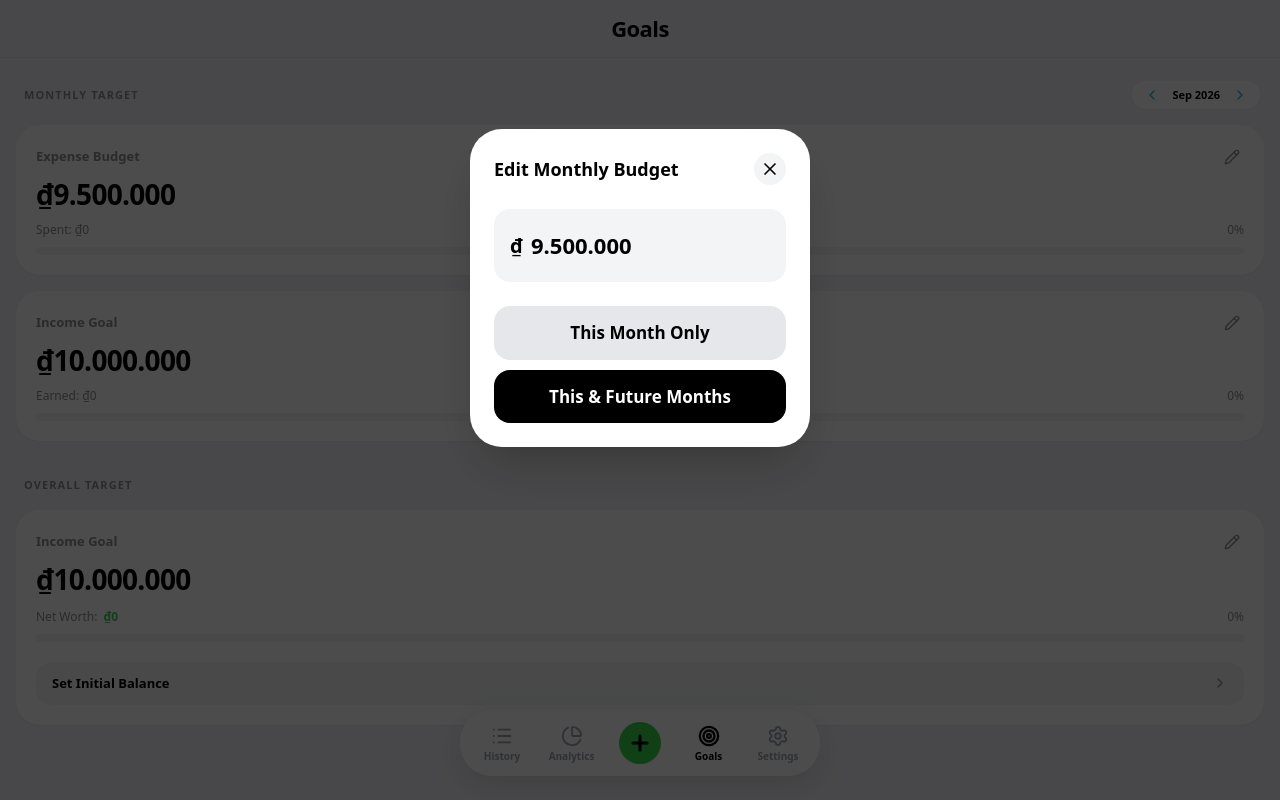
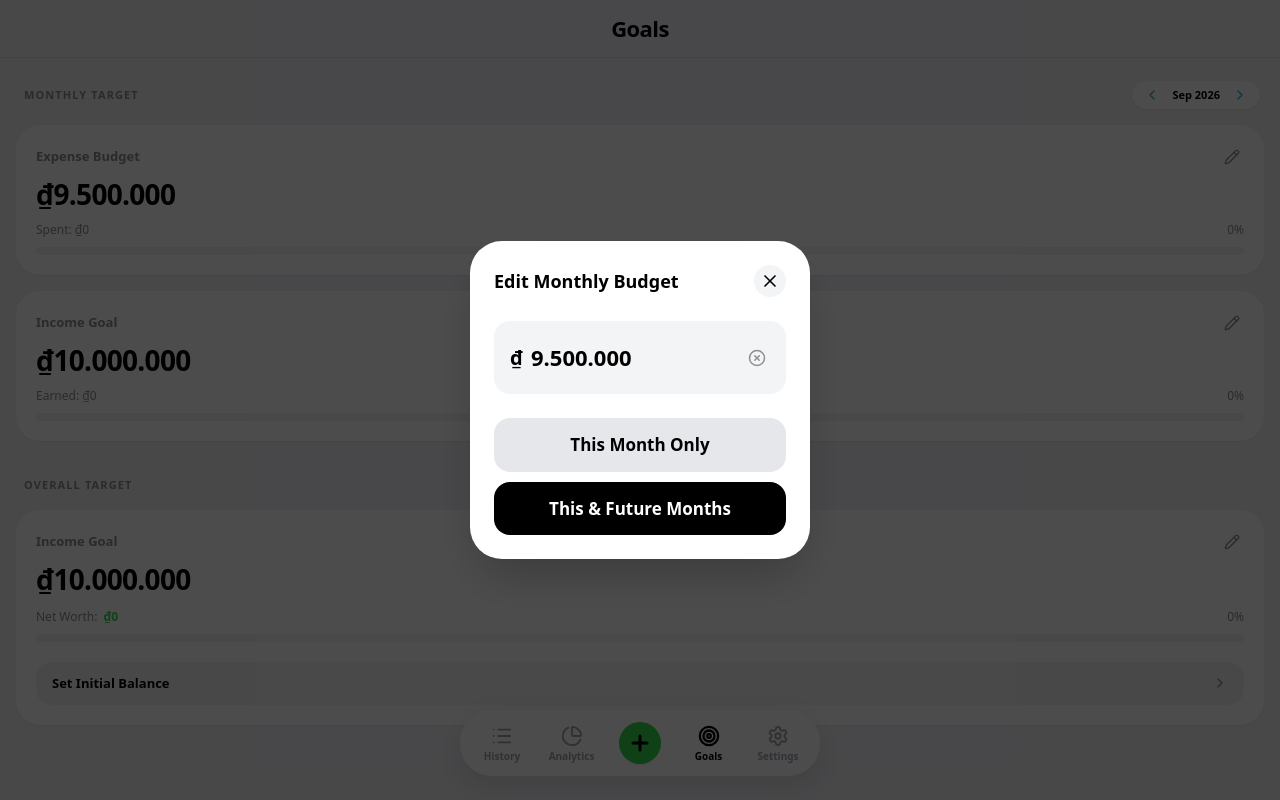
Before and after one commit to pnhatvy/finance-tracker, a React (Vite) app: page /goals in a window 1280 px wide. Both pictures are taken after a click on the button 1232 px from the left and 157 px from the top of the page. Built offline with nearby package versions, Linux system fonts and the light colour scheme.

Commit message:
Disable autoFocus on goal modals and add clear input button

```diff
--- a/src/pages/Goals.jsx
+++ b/src/pages/Goals.jsx
@@ -1,6 +1,13 @@
 import { useState, useEffect } from "react";
 import { useAppContext } from "../AppContext";
-import { Pencil, X, ChevronLeft, ChevronRight, Settings2 } from "lucide-react";
+import {
+  Pencil,
+  X,
+  ChevronLeft,
+  ChevronRight,
+  Settings2,
+  XCircle,
+} from "lucide-react";
 
 export default function Goals() {
   const { theme, cycleStartDay } = useAppContext();
@@ -455,7 +462,7 @@ export default function Goals() {
               <input
                 type="text"
                 inputMode="numeric"
-                autoFocus
+                // Đã bỏ autoFocus ở đây
                 placeholder="0"
                 value={editState.value}
                 onFocus={() => setIsInputFocused(true)}
@@ -463,19 +470,29 @@ export default function Goals() {
                 onChange={(e) => handleInput(e.target.value)}
                 className={`flex-1 bg-transparent py-3 outline-none font-bold text-[22px] w-full ${theme === "dark" ? "text-white" : "text-black"}`}
               />
+
+              {/* NÚT CLEAR TẤT CẢ SỐ */}
+              {editState.value !== "" && (
+                <button
+                  onClick={() => setEditState({ ...editState, value: "" })}
+                  className={`p-1 ml-2 text-[#8e8e93] active:opacity-50 transition-opacity`}
+                  title="Clear"
+                >
+                  <XCircle size={18} />
+                </button>
+              )}
             </div>
 
-            {/* NẾU LÀ MONTHLY GOAL THÌ HIỆN 2 NÚT CHỌN LƯU */}
             {editState.type.startsWith("m_") ? (
               <div className="flex flex-col gap-2.5">
                 <button
-                  onClick={() => handleSave(false)} // Lưu cho 1 tháng
+                  onClick={() => handleSave(false)}
                   className={`w-full py-3.5 rounded-2xl font-bold text-[17px] active:scale-[0.98] transition-transform ${theme === "dark" ? "bg-[#2c2c2e] text-white" : "bg-gray-200 text-black"}`}
                 >
                   This Month Only
                 </button>
                 <button
-                  onClick={() => handleSave(true)} // Lưu cho tương lai
+                  onClick={() => handleSave(true)}
                   className={`w-full py-3.5 rounded-2xl font-bold text-[17px] active:scale-[0.98] transition-transform ${theme === "dark" ? "bg-white text-black" : "bg-black text-white"}`}
                 >
                   This & Future Months
```
